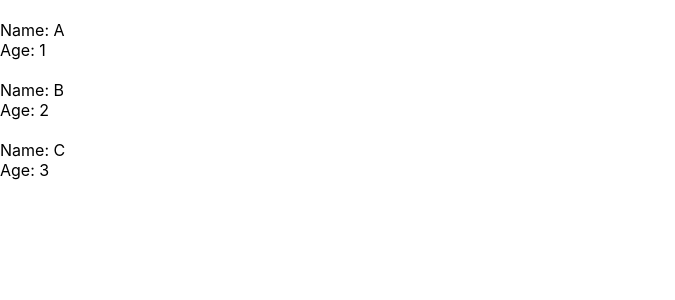
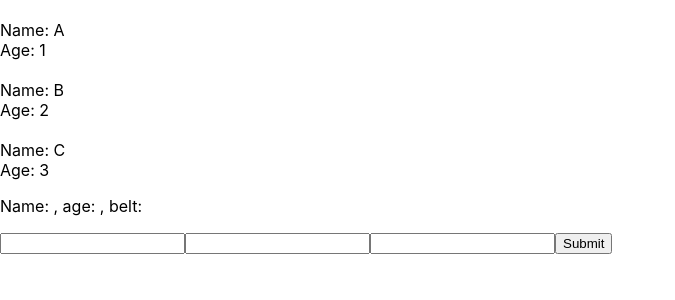
Before and after one commit to kowaraj/netninja_react_tutorial, a React (Create React App) app in the folder my-app/: page / in a window 1280 px wide. Shown: the top 300 px of the page, without its empty margins (0-675 px from the left). Built offline with nearby package versions, Linux system fonts and the light colour scheme.

Commit message:
Add component with a form to submit a new Ninja

```diff
--- /dev/null
+++ b/my-app/src/AddN.js
@@ -0,0 +1,43 @@
+import React, {useState } from 'react';
+
+function AddN() {
+
+    const [state, setState] = useState({
+        name: null,
+        age: null,
+        belt: null
+    })
+
+    const handleChange = (e) => {
+        console.log("X! ")
+        console.log(e.target.id)
+        console.log(e.target.value)
+        setState({...state,
+            [e.target.id]: e.target.value
+        })
+    }
+
+    const handleSubmit = (e) => {
+        e.preventDefault();
+        console.log(state)
+    }
+
+
+    return (
+    <div className="AddN">
+    <p> Name: {state.name}, age: {state.age}, belt: {state.belt}</p>
+
+
+        <form onSubmit={handleSubmit}>
+            <input type='text' id='name' onChange={handleChange} />
+            <input type='text' id='age'  onChange={handleChange}/>
+            <input type='text' id='belt' onChange={handleChange}/>
+            <button> Submit</button>
+        </form>
+
+    </div>
+  );
+
+}
+
+export default AddN;
--- a/my-app/src/App.js
+++ b/my-app/src/App.js
@@ -1,5 +1,6 @@
 import React from 'react';
 import Com2 from './Com2';
+import AddN from './AddN';
 
 function App() {
 
@@ -15,6 +16,7 @@
     <div className="App">
 
       <Com2 ninjas={state.ninjas} />
+      <AddN />
 
     </div>
   );
```
